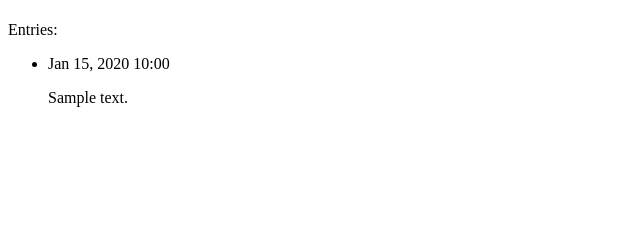
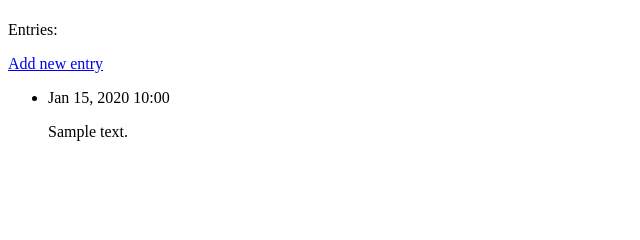
Before and after one commit to Mahan-RN/Learning-Log, a Django app: page /topics/1/ in a window 1280 px wide. Shown: the part 72-312 px from the top of the page, without its empty margins (0-640 px from the left). Run offline with Django 5.2, Linux system fonts and the light colour scheme; tables that the repository leaves empty hold one stand-in row (values such as "Sample post").

Commit message:
Linked new_entry page to the main

```diff
--- a/learning_logs/templates/learning_logs/topic.html
+++ b/learning_logs/templates/learning_logs/topic.html
@@ -5,6 +5,9 @@
   <h2> Topic: {{ topic.next }}</h2>
 
   <p> Entries: </p>
+  <p>
+    <a href="{% url 'learning_logs:new_entry' topic.id %}"> Add new entry</a>
+  </p>
   <ul>
     {% for entry in entries %}
     <li>
```
